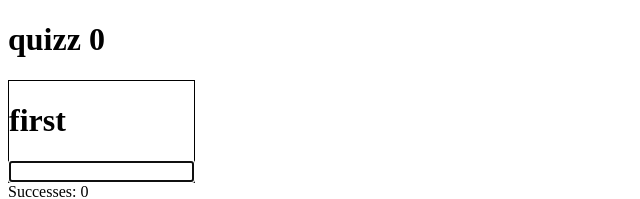
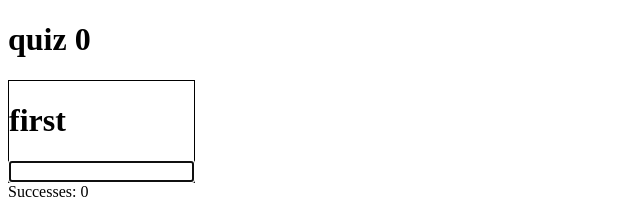
Before and after one commit to dbalchev/learn-mnemonic-major-system, a SvelteKit app: page /components/quiz in a window 1280 px wide. Shown: the top 199 px of the page, without its empty margins (0-640 px from the left). Built offline with nearby package versions, Linux system fonts and the light colour scheme.

Commit message:
Setup github build

```diff
--- a/package.json
+++ b/package.json
@@ -12,17 +12,21 @@
 		"lint": "prettier --check . && eslint .",
 		"format": "prettier --write .",
 		"test:integration": "playwright test",
-		"test:unit": "vitest"
+		"test:unit": "vitest",
+		"deploy": "npm run build && gh-pages -d build -t true --nojekyll",
+		"gh-pages-help": "gh-pages --help"
 	},
 	"devDependencies": {
 		"@playwright/test": "^1.28.1",
 		"@sveltejs/adapter-auto": "^3.0.0",
+		"@sveltejs/adapter-static": "^3.0.2",
 		"@sveltejs/kit": "^2.0.0",
 		"@sveltejs/vite-plugin-svelte": "^3.0.0",
 		"@types/eslint": "^9.6.0",
 		"eslint": "^9.0.0",
 		"eslint-config-prettier": "^9.1.0",
 		"eslint-plugin-svelte": "^2.36.0",
+		"gh-pages": "^6.1.1",
 		"globals": "^15.0.0",
 		"prettier": "^3.1.1",
 		"prettier-plugin-svelte": "^3.1.2",
--- a/src/lib/Quiz.svelte
+++ b/src/lib/Quiz.svelte
@@ -27,7 +27,7 @@
         }
     }
 </script>
-<h1>quizz {currentIndex}</h1>
+<h1>quiz {currentIndex}</h1>
 {#if currentIndex < allItems.length}
 {#each [allItems[currentIndex]] as currentItem(currentItem.prompt)}
 <div in:fly={flyInParams} out:fly={flyOutParams} animate:flip class="currentItem">
--- /dev/null
+++ b/src/routes/+layout.ts
@@ -0,0 +1 @@
+export const prerender = true;
--- a/svelte.config.js
+++ b/svelte.config.js
@@ -1,4 +1,4 @@
-import adapter from '@sveltejs/adapter-auto';
+import adapter from '@sveltejs/adapter-static';
 import { vitePreprocess } from '@sveltejs/vite-plugin-svelte';
 
 /** @type {import('@sveltejs/kit').Config} */
@@ -11,7 +11,10 @@ const config = {
 		// adapter-auto only supports some environments, see https://kit.svelte.dev/docs/adapter-auto for a list.
 		// If your environment is not supported, or you settled on a specific environment, switch out the adapter.
 		// See https://kit.svelte.dev/docs/adapters for more information about adapters.
-		adapter: adapter()
+		adapter: adapter(),
+		paths: {
+            base: process.env.NODE_ENV === 'production' ? '/sveltekit-github-pages' : '',
+        },
 	}
 };
 
```
Also changed, not shown: 1 other file (tests, documents, lock files or other folders).
